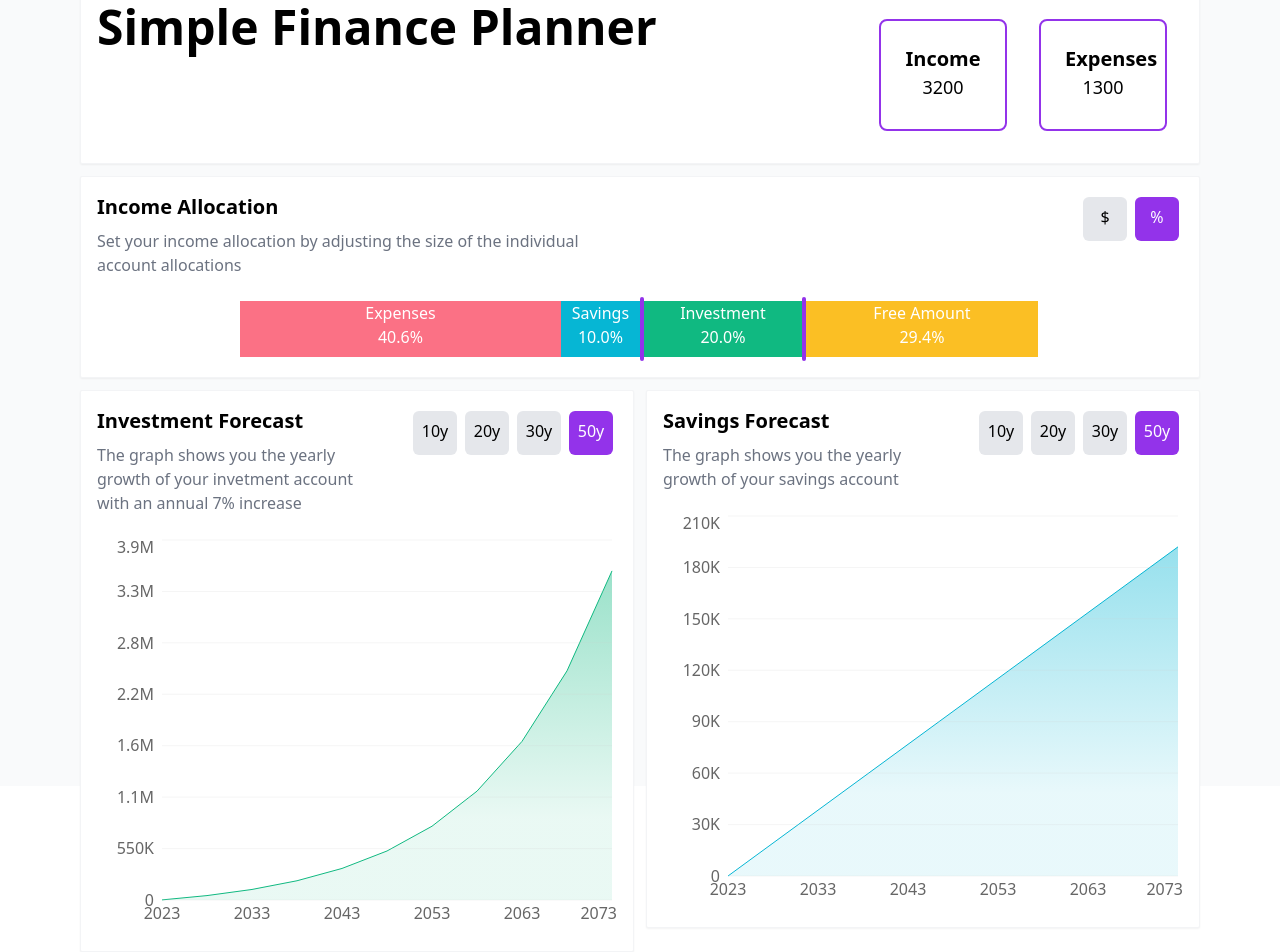
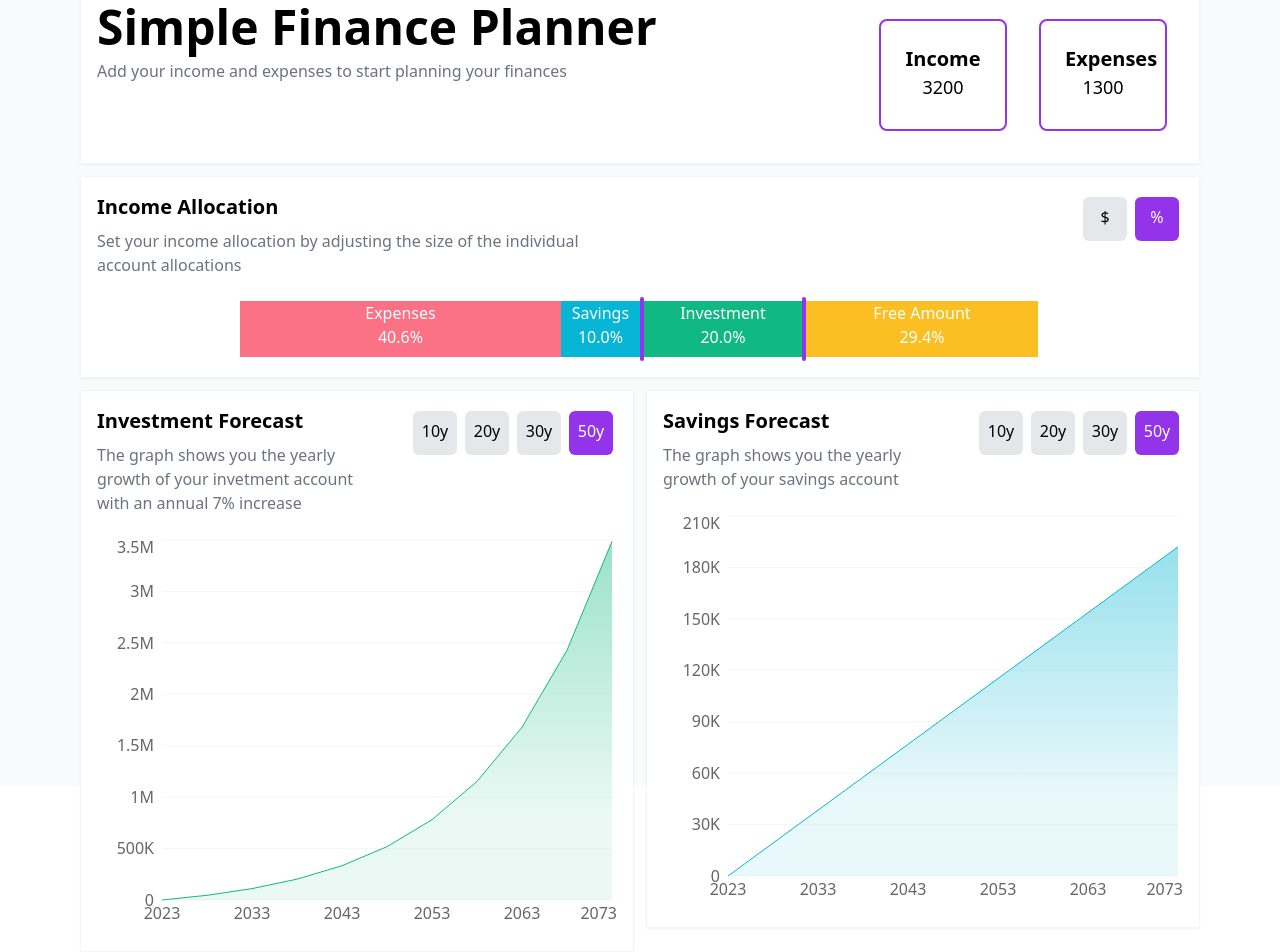
Before and after one commit to lindjacob/finance-controller, a React (Create React App) app: page / in a window 1280 px wide. Shown: the part 54-1006 px from the top of the page. Built offline with nearby package versions, Linux system fonts and the light colour scheme.

Commit message:
small fixes

```diff
--- a/src/App.js
+++ b/src/App.js
@@ -6,7 +6,6 @@ import InputField from './components/inputField/InputField';
 function App() {
   const [income, setIncome] = useState(3200);
   const [expenses, setExpenses] = useState(1300);
-  const [initialInvestment, setInitialInvestment] = useState(1000);
   const [budgets, setBudgets] = useState({
     savings: 0.1,
     investment: 0.2,
@@ -19,7 +18,10 @@ function App() {
       <main className='grid grid-cols-2 grid-rows-custom-3 gap-3 auto-cols-min mx-20 mt-10 h-screen'>
 
         <div className='col-span-2 flex justify-between container'>
-          <h1 className='h1'>Simple Finance Planner</h1>
+          <div>
+            <h1 className='h1'>Simple Finance Planner</h1>
+            <p className='description'>Add your income and expenses to start planning your finances</p>
+          </div>
           <div className='flex'>
             <InputField name="Income" value={income} onChange={(e) => setIncome(e.target.value)} />
             <InputField name="Expenses" value={expenses} onChange={(e) => setExpenses(e.target.value)} />
@@ -40,7 +42,6 @@ function App() {
 
         <div className='col-span-1'>
           <Chart
-            initialInvestment={initialInvestment}
             income={income}
             budgets={budgets}
             budgetType={'investment'}
@@ -51,7 +52,6 @@ function App() {
 
         <div className='col-span-1'>
           <Chart
-            initialInvestment={initialInvestment}
             income={income}
             budgets={budgets}
             budgetType={'savings'}
--- a/src/components/chart/Chart.js
+++ b/src/components/chart/Chart.js
@@ -1,8 +1,8 @@
 import React, { useState, useEffect } from 'react';
 import "react-datepicker/dist/react-datepicker.css";
-import { XAxis, YAxis, CartesianGrid, Tooltip, ResponsiveContainer, AreaChart, Area, linearGradient } from 'recharts';
+import { XAxis, YAxis, CartesianGrid, Tooltip, ResponsiveContainer, AreaChart, Area } from 'recharts';
 
-function Chart({ initialInvestment, budgets, budgetType, income, headline, description }) {
+function Chart({ budgets, budgetType, income, headline, description }) {
     const [chartData, setChartData] = useState([]);
     const [years, setYears] = useState(50);
     const interestRate = 7;
@@ -35,7 +35,7 @@ function Chart({ initialInvestment, budgets, budgetType, income, headline, descr
                 const yearData = { date: currentDate.getFullYear() + i };
 
                 if (budgetType === 'investment') {
-                    yearData.investment = calculateFutureValue(initialInvestment, interestRate, 12, i, budgets.investment * income);
+                    yearData.investment = calculateFutureValue(0, interestRate, 12, i, budgets.investment * income);
                 } else if (budgetType === 'savings') {
                     yearData.savings = budgets.savings * income * 12 * i;
                 }
@@ -48,7 +48,7 @@ function Chart({ initialInvestment, budgets, budgetType, income, headline, descr
 
         setChartData(generateChartData());
 
-    }, [budgets, income, budgetType, initialInvestment, years]);
+    }, [budgets, income, budgetType, years]);
 
     function CustomToolTip({ active, payload, label }) {
         if (active) {
```
